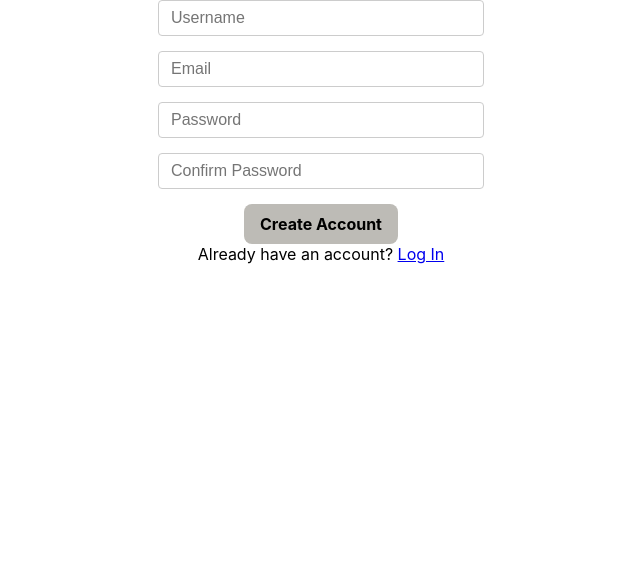
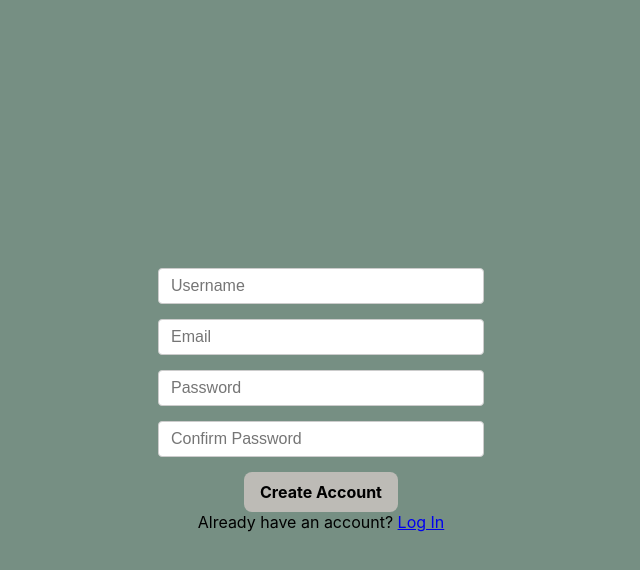
Before and after one commit to AngelaYu-3/GoodTunes, a React (Create React App) app: page /register in a window 1280 px wide. Shown: the top 570 px of the page, without its empty margins (319-959 px from the left). Built offline with nearby package versions, Linux system fonts and the light colour scheme; no server answers.

Commit message:
added registration page style

```diff
--- a/src/pages/RegistrationPage/registrationPage.css
+++ b/src/pages/RegistrationPage/registrationPage.css
@@ -1,4 +1,4 @@
-.login-page {
+.registration-page {
     /* full-page background */
     background-color: #768f83; /* Sage green color from the image */
     min-height: 100vh;
```
